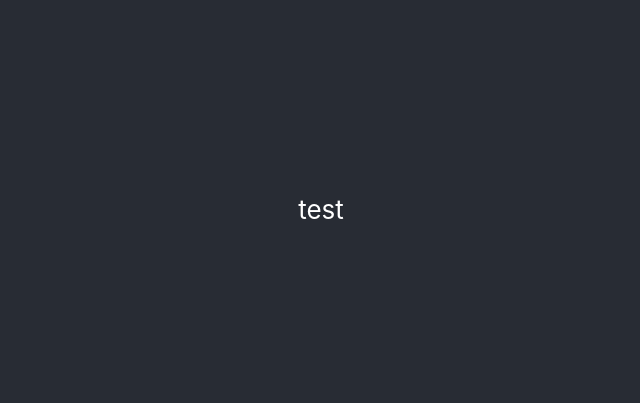
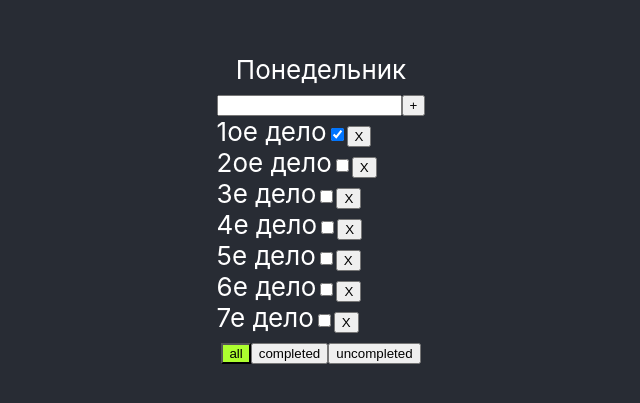
Before and after one commit to AgeevDmitryMinsk/REACT_to-do_schedule_by_day_of_the_week, a React (Create React App) app: page / in a window 1280 px wide. Shown: the part 191-594 px from the top of the page, without its empty margins (319-959 px from the left). Built offline with nearby package versions, Linux system fonts and the light colour scheme.

Commit message:
1 day of the week done

```diff
--- a/src/App.css
+++ b/src/App.css
@@ -9,3 +9,19 @@
   font-size: calc(10px + 2vmin);
   color: white;
 }
+
+.tasksStyle{
+  text-align: left;
+}
+.errorStyle{
+  color: red;
+}
+
+.errorInput {
+  border: red 3px solid;
+}
+
+
+.active{
+  background: greenyellow;
+}
--- a/src/App.tsx
+++ b/src/App.tsx
@@ -1,29 +1,72 @@
-import React from 'react';
-import logo from './logo.svg';
+import React, {useState} from 'react';
 import './App.css';
 import {v1} from "uuid";
+import TodoList from "./TodoList";
 
-type tasksType = {
+export type tasksType = {
 	id: string
 	title: string
 	isDone: boolean
 }
 
-const tasks: tasksType[]= [
-  {id: v1(), title:"1ое дело", isDone: true},
-  {id: v1(), title:"2ое дело", isDone: false},
-  {id: v1(), title:"3ее дело", isDone: false},
-  {id: v1(), title:"4е дело", isDone: false},
-  {id: v1(), title:"5е дело", isDone: false},
-  {id: v1(), title:"6е дело", isDone: false},
-  {id: v1(), title:"7е дело", isDone: false},
+export type tasksValueType = `all` | `completed` | `uncompleted`
+
+const initialTasks: tasksType[] = [
+	{id: v1(), title: "1ое дело", isDone: true},
+	{id: v1(), title: "2ое дело", isDone: false},
+	{id: v1(), title: "3е дело", isDone: false},
+	{id: v1(), title: "4е дело", isDone: false},
+	{id: v1(), title: "5е дело", isDone: false},
+	{id: v1(), title: "6е дело", isDone: false},
+	{id: v1(), title: "7е дело", isDone: false},
 ]
 
 
 function App() {
+
+	const [tasks, setTasks] = useState(initialTasks)
+	const [filter, setFilter] = useState(`all`)
+
+	function 	addTitle(inpTitle:string) {
+		setTasks([...tasks, {id: v1(), title: inpTitle, isDone: false},])
+	}
+
+	function changeTitleStatus(taskID:string, isDoneTask: boolean) {
+		setTasks([...tasks.map(el=> el.id === taskID ? {...el, isDone: !isDoneTask} : el)])
+	}
+
+	function removeTitle(taskID:string) {
+		console.log(37)
+		setTasks([...tasks.filter(el=> el.id !== taskID)])
+	}
+
+
+	let currentTasks = tasks
+	if (filter === `completed`) currentTasks =	tasks.filter(el=> el.isDone)
+	if (filter === `uncompleted`) currentTasks = tasks.filter(el=> !el.isDone)
+
+	function sortTitlesOnButtonStatus(value: tasksValueType){
+		setFilter(value)
+	}
+
+
+
+
 	return (
 		<div className="App">
-      test
+
+					<TodoList
+						tasks = {currentTasks}
+						weekTitle={`Понедельник`}
+						addTitle={addTitle}
+						changeTitleStatus={changeTitleStatus}
+						removeTitle={removeTitle}
+						sortTitlesOnButtonStatus={sortTitlesOnButtonStatus}
+						filter={filter}
+					/>
+
+
+
 		</div>
 	);
 }
--- a/src/TodoList.tsx
+++ b/src/TodoList.tsx
@@ -0,0 +1,120 @@
+import React, {ChangeEvent, useState} from 'react';
+import {tasksType, tasksValueType} from "./App";
+
+type TodoListType = {
+	weekTitle: string
+	tasks: tasksType[]
+	addTitle: (title: string) => void
+	changeTitleStatus: (taskID: string, isDone: boolean) => void
+	removeTitle: (taskID: string) => void
+	sortTitlesOnButtonStatus: (value: tasksValueType) => void
+	filter: string
+}
+
+const TodoList: React.FC<TodoListType> = ({
+																						tasks,
+																						weekTitle,
+																						addTitle,
+																						changeTitleStatus,
+																						removeTitle,
+																						sortTitlesOnButtonStatus,
+																						filter
+																					}) => {
+
+	const [title, setTitle] = useState(``)
+	const [error, setError] = useState(``)
+
+	function onCLickButtonHandle() {
+		if (title.trim() !== ``) {
+			addTitle(title.trim())
+			setTitle(``)
+		} else {
+			setError(`please, enter some test`)
+		}
+
+	}
+
+	function onChangeInputHandle(e: ChangeEvent<HTMLInputElement>) {
+		console.log(e.currentTarget.value)
+		let title = e.currentTarget.value
+		setTitle(title)
+		if (title === ``) {
+			setError(`please, enter some test`)
+		} else {
+			setError(``)
+		}
+	}
+
+	function onKeyPressInputHandle(e: React.KeyboardEvent<HTMLInputElement>) {
+		if (e.key === `Enter`) {
+			onCLickButtonHandle()
+		}
+	}
+
+
+	function onCLickButtonStatusHandle(value: tasksValueType) {
+		sortTitlesOnButtonStatus(value)
+	}
+
+	let ButtonStyleALL = filter===`all`? `active` : ``
+	let ButtonStyleCompleted = filter===`completed`? `active` : ``
+	let ButtonStyleUnCompleted = filter===`uncompleted`? `active` : ``
+
+	let InputStyle = (error) ? `errorInput` : ``
+
+	return (
+		<div>
+			<div>
+				{weekTitle}
+			</div>
+			<input type={"text"} value={title}
+						 onChange={onChangeInputHandle}
+						 onKeyPress={onKeyPressInputHandle}
+						 className={InputStyle}
+			/>
+			<button onClick={onCLickButtonHandle}>+</button>
+			<div className={`errorStyle`}>
+				{error}
+			</div>
+			{tasks.map(el => {
+				function onChangeCheckBoxHandle() {
+					console.log(43)
+					changeTitleStatus(el.id, el.isDone)
+				}
+
+				function onClickRemoveHandleButton() {
+					console.log(62)
+					removeTitle(el.id)
+				}
+
+				return (
+					<div key={el.id} className={`tasksStyle`}>
+						{el.title}
+						<input type="checkbox" checked={el.isDone} onChange={onChangeCheckBoxHandle}/>
+						<button onClick={onClickRemoveHandleButton}>X</button>
+					</div>
+
+
+				)
+			})}
+
+			<button onClick={() => onCLickButtonStatusHandle(`all`)}
+							className={ButtonStyleALL}>
+			all
+		</button>
+	<button onClick={() => onCLickButtonStatusHandle(`completed`)}
+					className={ButtonStyleCompleted}>
+		completed
+	</button>
+	<button onClick={() => onCLickButtonStatusHandle(`uncompleted`)}
+					className={ButtonStyleUnCompleted}>
+		uncompleted
+	</button>
+
+
+</div>
+)
+	;
+};
+
+export default TodoList;
```
Lines whose indentation alone changed are shown as unchanged.
